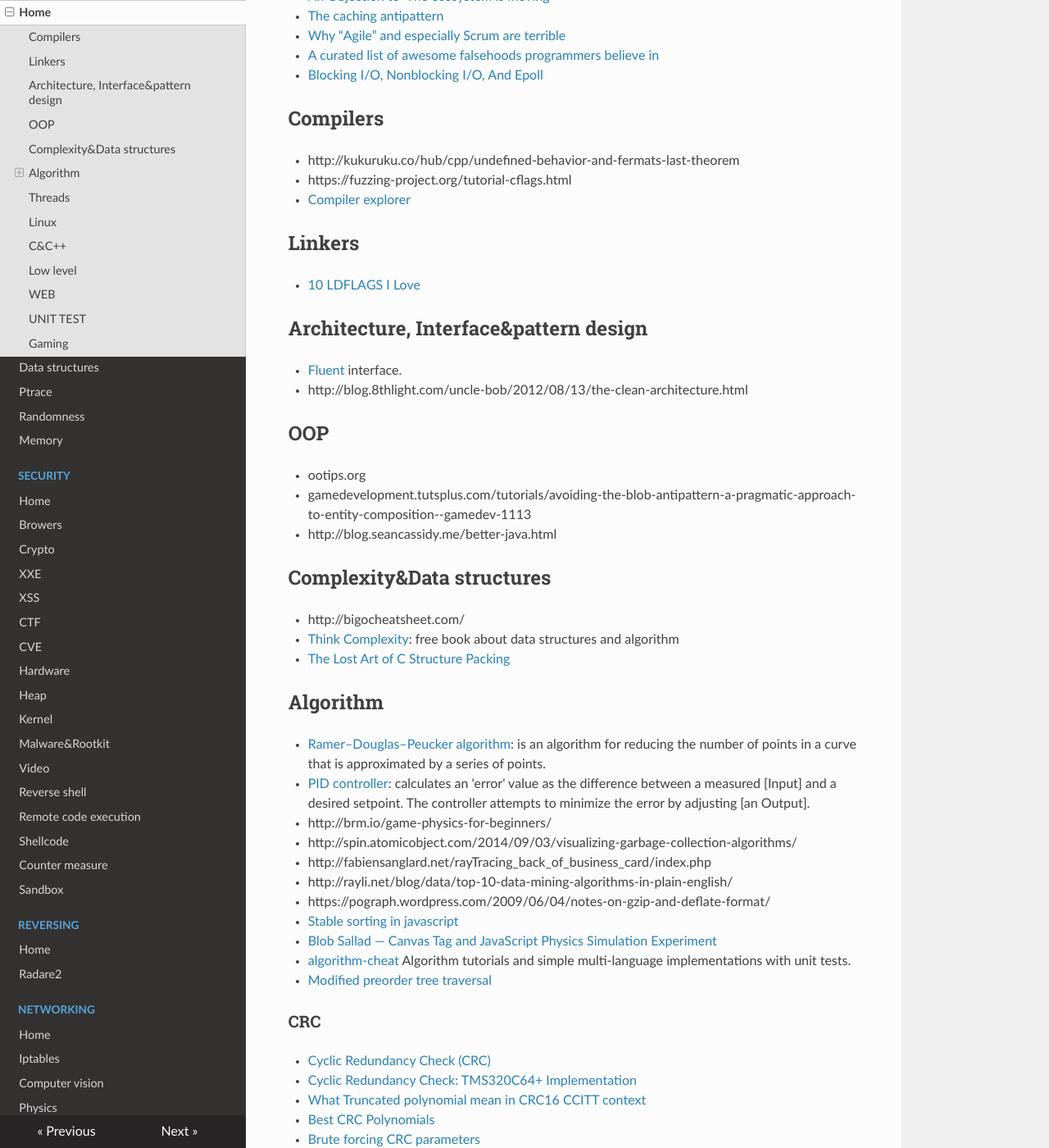
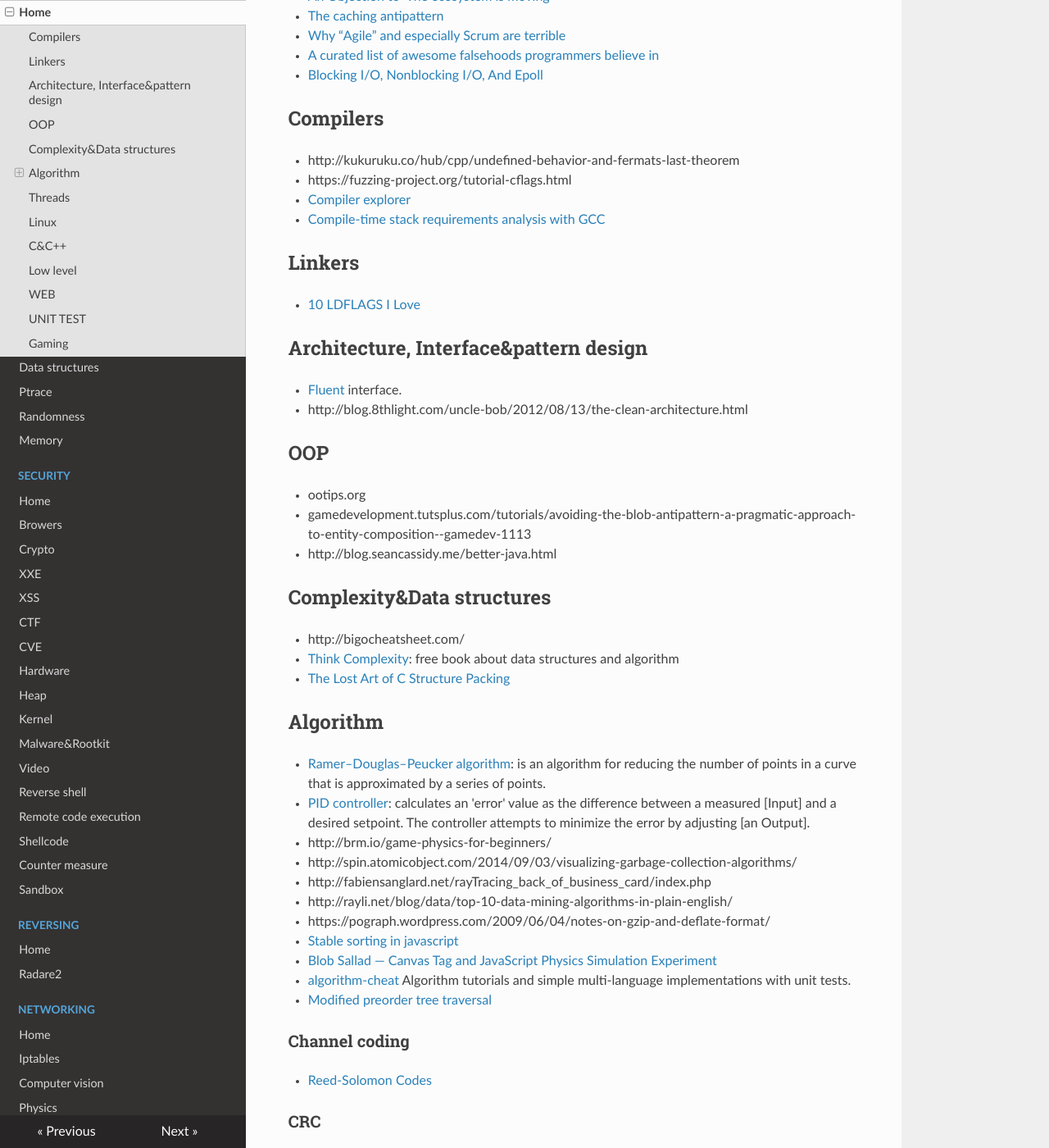
Before and after one commit to gipi/low-level, an MkDocs documentation site: the page built from docs/programming.md, in a window 1280 px wide and 1400 px high, scrolled down 1378 px. Shown: the whole window at 82% size. Built offline with MkDocs 1.6.1, drawn with Linux system fonts in a browser that asks for light colours; nearby versions of some CDN libraries; old or Windows-style settings are respelled for this version of MkDocs.

Commit message:
Add links.

```diff
--- a/docs/programming.md
+++ b/docs/programming.md
@@ -59,6 +59,8 @@ From [Basics of the Unix Philosophy](http://catb.org/~esr/writings/taoup/html/ch
  - http://kukuruku.co/hub/cpp/undefined-behavior-and-fermats-last-theorem
  - https://fuzzing-project.org/tutorial-cflags.html
  - [Compiler explorer](http://godbolt.org/)
+ - [Compile-time stack requirements analysis with GCC](https://www.adacore.com/uploads/technical-papers/Stack_Analysis.pdf)
+
 ## Linkers
 
  - [10 LDFLAGS I Love](https://blog.jessfraz.com/post/top-10-favorite-ldflags/)
@@ -93,6 +95,10 @@ From [Basics of the Unix Philosophy](http://catb.org/~esr/writings/taoup/html/ch
  - [Blob Sallad — Canvas Tag and JavaScript Physics Simulation Experiment](https://dev.opera.com/articles/blob-sallad-canvas-tag-and-javascript/)
  - [algorithm-cheat](https://github.com/cirosantilli/algorithm-cheat) Algorithm tutorials and simple multi-language implementations with unit tests.
  - [Modified preorder tree traversal](https://www.caktusgroup.com/blog/2016/01/04/modified-preorder-tree-traversal-django/)
+
+### Channel coding
+
+ - [Reed-Solomon Codes](http://tesi.cab.unipd.it/43857/1/martini_tommaso_1008717_reedSolomonCodes.pdf)
 
 ### CRC
 
```
Also changed, not shown: docs/security/crypto.md (+4 -0 lines).
